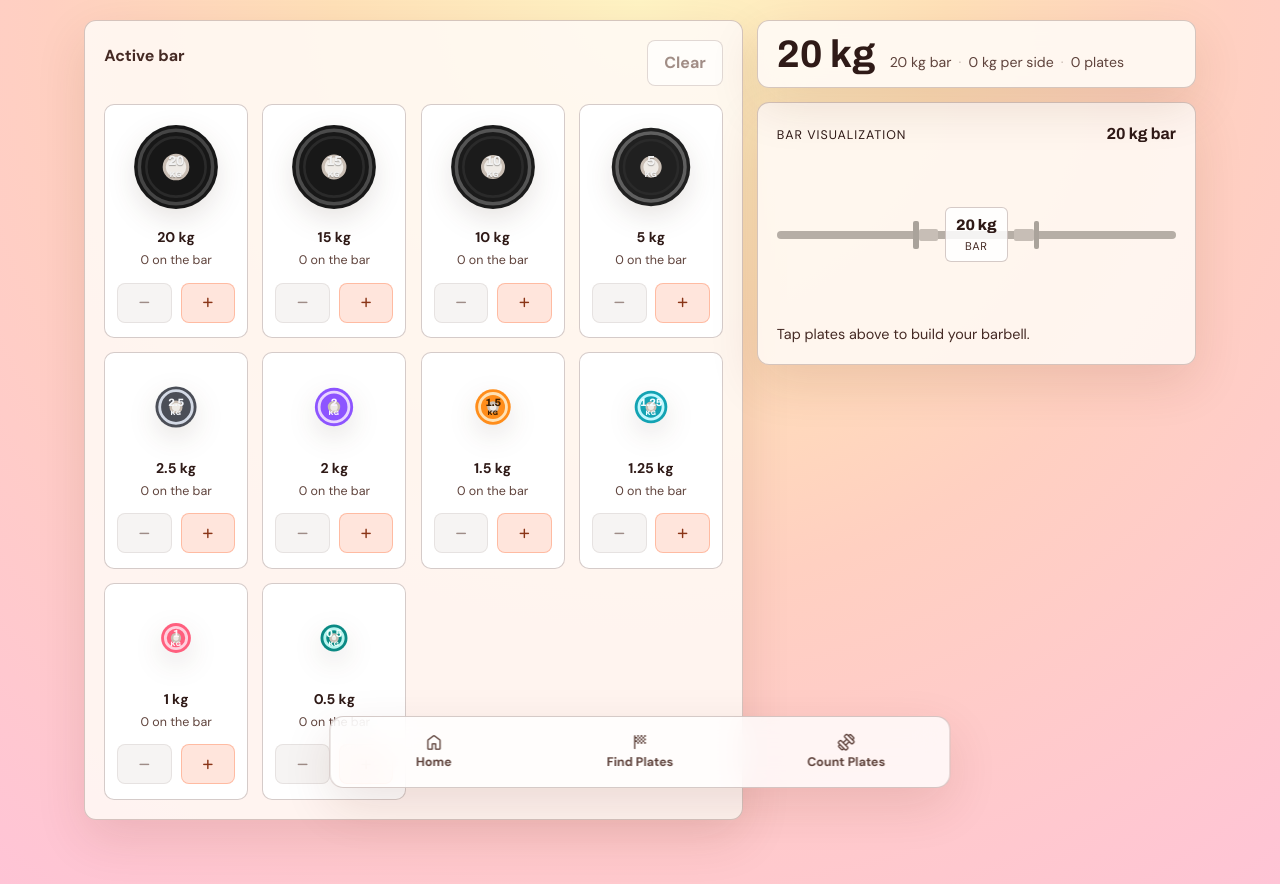
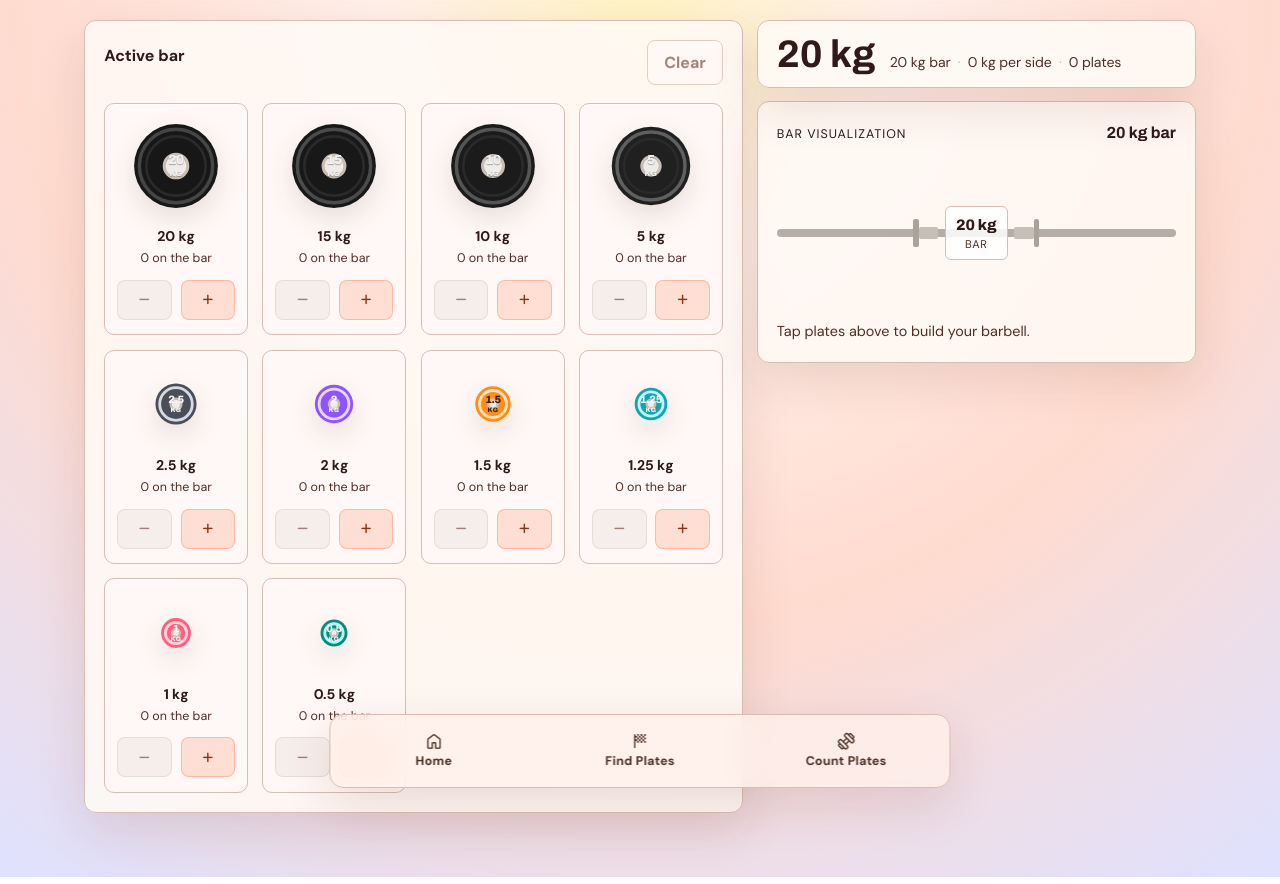
Before and after one commit to tomaszwojcikowski/how-heavy, a SvelteKit app: page /current in a window 1280 px wide. Built offline with nearby package versions, Linux system fonts and the light colour scheme.

Commit message:
feat: update color variables for improved accessibility and consistency across components

```diff
--- a/src/app.css
+++ b/src/app.css
@@ -1,19 +1,13 @@
 :root {
 	color-scheme: light;
 	font-family: 'DM Sans', sans-serif;
-	--page-bg: radial-gradient(circle at top, #fff4c4 0%, #ffe1b8 28%, #ffd0c1 54%, #ffc4d6 100%);
-	--surface-1: rgba(255, 255, 255, 0.92);
-	--surface-2: rgba(255, 250, 246, 0.98);
-	--surface-3: rgba(255, 255, 255, 0.8);
-	--surface-4: rgba(255, 255, 255, 0.98);
-	--outline: rgba(82, 41, 29, 0.24);
-	--ink-strong: #2f1a17;
-	--ink-soft: #452a24;
-	--ink-muted: #5f433c;
-	--ink-faint: #7a615a;
-	--accent-primary: #ff6f3c;
-	--accent-secondary: #0f9d87;
-	--accent-tertiary: #3559e0;
+	--page-bg: radial-gradient(
+		circle at top,
+		#fff4c4 0%,
+		var(--md-sys-color-surface-container-low) 24%,
+		var(--md-sys-color-primary-container) 58%,
+		var(--md-sys-color-tertiary-container) 100%
+	);
 	--shadow: 0 18px 50px rgba(99, 36, 19, 0.12);
 	--radius-xl: 12px;
 	--radius-lg: 8px;
@@ -25,7 +19,12 @@
 	--type-body-sm: 0.88rem;
 	--type-label: 0.78rem;
 	--leading-tight: 1.06;
-	--leading-copy: 1.55;
+	--leading-copy: 1.48;
+	--leading-surface: 1.34;
+	--leading-label: 1.12;
+	--tracking-tight: -0.012em;
+	--tracking-body: -0.006em;
+	--tracking-label: 0.12em;
 	--md-sys-color-primary: #c84b1c;
 	--md-sys-color-on-primary: #ffffff;
 	--md-sys-color-primary-container: #ffdbcf;
@@ -42,14 +41,43 @@
 	--md-sys-color-on-error: #ffffff;
 	--md-sys-color-error-container: #ffdad6;
 	--md-sys-color-on-error-container: #410002;
-	--md-sys-color-surface: #fffaf5;
+	--md-sys-color-surface-dim: #ecd5cc;
+	--md-sys-color-surface: #fff8f5;
+	--md-sys-color-surface-bright: #fff8f5;
 	--md-sys-color-on-surface: #2f1a17;
-	--md-sys-color-surface-variant: #f5e0d7;
-	--md-sys-color-on-surface-variant: #52291d;
-	--md-sys-color-outline: #855443;
-	--md-sys-color-outline-variant: #e7bdb0;
+	--md-sys-color-surface-container-lowest: #ffffff;
+	--md-sys-color-surface-container-low: #fff0ea;
+	--md-sys-color-surface-container: #fce9e2;
+	--md-sys-color-surface-container-high: #f7e2da;
+	--md-sys-color-surface-container-highest: #f1ddd5;
+	--md-sys-color-surface-variant: #f2dfd7;
+	--md-sys-color-on-surface-variant: #4d2f27;
+	--md-sys-color-outline: #7b5448;
+	--md-sys-color-outline-variant: #d7bdb4;
 	--md-sys-color-background: #fffaf5;
 	--md-sys-color-on-background: #2f1a17;
+	--md-sys-color-inverse-surface: #3f2c28;
+	--md-sys-color-inverse-on-surface: #ffede8;
+	--md-sys-color-inverse-primary: #ffb59c;
+	--surface-1: color-mix(in srgb, var(--md-sys-color-surface-container) 88%, white 12%);
+	--surface-2: color-mix(in srgb, var(--md-sys-color-surface-container-high) 92%, white 8%);
+	--surface-3: color-mix(in srgb, var(--md-sys-color-surface-container-low) 80%, transparent);
+	--surface-4: color-mix(in srgb, var(--md-sys-color-surface-bright) 94%, var(--md-sys-color-surface-container-lowest) 6%);
+	--accent-primary: var(--md-sys-color-primary);
+	--accent-secondary: var(--md-sys-color-secondary);
+	--accent-tertiary: var(--md-sys-color-tertiary);
+	--outline: var(--md-sys-color-outline-variant);
+	--text-primary: var(--md-sys-color-on-surface);
+	--text-secondary: var(--md-sys-color-on-surface-variant);
+	--text-tertiary: var(--md-sys-color-outline);
+	--focus-ring-color: color-mix(in srgb, var(--md-sys-color-tertiary) 76%, white 24%);
+	--focus-ring-shadow: color-mix(in srgb, var(--md-sys-color-tertiary) 18%, transparent);
+	--interactive-primary: linear-gradient(
+		135deg,
+		var(--md-sys-color-primary),
+		color-mix(in srgb, var(--md-sys-color-primary) 72%, var(--md-sys-color-tertiary) 28%)
+	);
+	--interactive-primary-shadow: 0 10px 24px color-mix(in srgb, var(--md-sys-color-primary) 28%, transparent);
 	--md-ref-typeface-plain: 'DM Sans', sans-serif;
 	--md-ref-typeface-brand: 'Archivo', sans-serif;
 	--md-sys-shape-corner-extra-small: 4px;
@@ -67,7 +95,7 @@ body {
 	margin: 0;
 	min-height: 100%;
 	background: var(--page-bg);
-	color: var(--ink-strong);
+	color: var(--text-primary);
 }
 
 body {
@@ -83,9 +111,9 @@ select {
 }
 
 :is(a, button, input, textarea, select):focus-visible {
-	outline: 3px solid rgba(53, 89, 224, 0.7);
+	outline: 3px solid var(--focus-ring-color);
 	outline-offset: 3px;
-	box-shadow: 0 0 0 6px rgba(53, 89, 224, 0.14);
+	box-shadow: 0 0 0 6px var(--focus-ring-shadow);
 }
 
 a {
@@ -121,10 +149,11 @@ p {
 
 .eyebrow {
 	font-size: var(--type-label);
-	letter-spacing: 0.18em;
+	letter-spacing: var(--tracking-label);
 	text-transform: uppercase;
 	color: var(--accent-tertiary);
 	margin-bottom: 0.3rem;
+	line-height: var(--leading-label);
 }
 
 .topbar h1 {
@@ -134,8 +163,10 @@ p {
 
 .topbar-copy {
 	max-width: 36rem;
-	color: var(--ink-muted);
+	color: var(--text-secondary);
 	font-size: var(--type-body-lg);
+	line-height: 1.4;
+	letter-spacing: var(--tracking-body);
 }
 
 .primary-nav {
@@ -163,7 +194,7 @@ p {
 	text-align: center;
 	border-radius: 10px;
 	font-weight: 700;
-	color: var(--ink-muted);
+	color: var(--text-secondary);
 	transition: background-color 0.2s ease, color 0.2s ease, transform 0.2s ease;
 	position: relative;
 	overflow: hidden;
@@ -182,7 +213,8 @@ p {
 
 .nav-label {
 	font-size: var(--type-label);
-	line-height: 1;
+	line-height: var(--leading-label);
+	letter-spacing: 0.02em;
 }
 
 .primary-nav a.active .nav-icon {
@@ -190,10 +222,10 @@ p {
 }
 
 .primary-nav a.active {
-	background: linear-gradient(135deg, var(--accent-primary), #ff9d57);
+	background: var(--interactive-primary);
 	color: #fffaf5;
 	transform: translateY(-1px);
-	box-shadow: 0 10px 24px rgba(255, 111, 60, 0.28);
+	box-shadow: var(--interactive-primary-shadow);
 }
 
 .page-frame {
@@ -227,13 +259,16 @@ p {
 .section-heading h2 {
 	font-size: var(--type-headline);
 	line-height: var(--leading-tight);
+	letter-spacing: var(--tracking-tight);
 }
 
 .hero-copy p,
 .section-heading p,
 .feature-card p {
-	color: var(--ink-muted);
+	color: var(--text-secondary);
 	font-size: var(--type-body-lg);
+	line-height: var(--leading-surface);
+	letter-spacing: var(--tracking-body);
 }
 
 .hero-actions {
@@ -254,15 +289,15 @@ p {
 }
 
 .cta-primary {
-	background: linear-gradient(135deg, var(--accent-primary), #ff9d57);
+	background: var(--interactive-primary);
 	color: #fffaf5;
-	box-shadow: 0 14px 26px rgba(255, 111, 60, 0.24);
+	box-shadow: 0 14px 26px color-mix(in srgb, var(--md-sys-color-primary) 24%, transparent);
 }
 
 .cta-secondary {
-	background: rgba(255, 255, 255, 0.6);
+	background: var(--surface-4);
 	border-color: var(--outline);
-	color: var(--ink-strong);
+	color: var(--text-primary);
 }
 
 .feature-grid,
@@ -365,7 +400,7 @@ p {
 	gap: 1rem;
 	padding-bottom: 0.85rem;
 	border-bottom: 1px solid var(--outline);
-	color: var(--ink-muted);
+	color: var(--text-secondary);
 }
 
 .placeholder-row:last-child {
@@ -374,7 +409,7 @@ p {
 }
 
 .placeholder-row strong {
-	color: var(--ink-strong);
+	color: var(--text-primary);
 	text-align: right;
 }
 
@@ -439,16 +474,66 @@ p {
 @media (prefers-color-scheme: dark) {
 	:root {
 		color-scheme: dark;
-		--page-bg: radial-gradient(circle at top, #2d1a16 0%, #221517 34%, #161920 72%, #101318 100%);
-		--surface-1: rgba(34, 28, 28, 0.82);
-		--surface-2: rgba(28, 24, 24, 0.92);
-		--surface-3: rgba(31, 27, 30, 0.8);
-		--surface-4: rgba(44, 38, 40, 0.92);
-		--outline: rgba(255, 236, 225, 0.18);
-		--ink-strong: #fff4ea;
-		--ink-soft: #e3cec4;
-		--ink-muted: #c7b2a8;
-		--ink-faint: #a68f86;
+		--page-bg: radial-gradient(
+			circle at top,
+			color-mix(in srgb, var(--md-sys-color-primary-container) 32%, var(--md-sys-color-surface) 68%) 0%,
+			var(--md-sys-color-surface-container) 34%,
+			var(--md-sys-color-surface) 72%,
+			var(--md-sys-color-background) 100%
+		);
+		--md-sys-color-primary: #ffb59c;
+		--md-sys-color-on-primary: #5f1500;
+		--md-sys-color-primary-container: #7f2708;
+		--md-sys-color-on-primary-container: #ffdbcf;
+		--md-sys-color-secondary: #81d8c2;
+		--md-sys-color-on-secondary: #00382c;
+		--md-sys-color-secondary-container: #005141;
+		--md-sys-color-on-secondary-container: #9df5de;
+		--md-sys-color-tertiary: #bcc2ff;
+		--md-sys-color-on-tertiary: #112978;
+		--md-sys-color-tertiary-container: #2941a8;
+		--md-sys-color-on-tertiary-container: #dee1ff;
+		--md-sys-color-error: #ffb4ab;
+		--md-sys-color-on-error: #690005;
+		--md-sys-color-error-container: #93000a;
+		--md-sys-color-on-error-container: #ffdad6;
+		--md-sys-color-surface-dim: #100b0a;
+		--md-sys-color-surface: #181211;
+		--md-sys-color-surface-bright: #403735;
+		--md-sys-color-on-surface: #fff4ea;
+		--md-sys-color-surface-container-lowest: #0c0605;
+		--md-sys-color-surface-container-low: #221b1a;
+		--md-sys-color-surface-container: #271f1e;
+		--md-sys-color-surface-container-high: #322927;
+		--md-sys-color-surface-container-highest: #3d3331;
+		--md-sys-color-surface-variant: #5a4037;
+		--md-sys-color-on-surface-variant: #e8c2b5;
+		--md-sys-color-outline: #b48f83;
+		--md-sys-color-outline-variant: #5a4037;
+		--md-sys-color-background: #181211;
+		--md-sys-color-on-background: #fff4ea;
+		--md-sys-color-inverse-surface: #ffede8;
+		--md-sys-color-inverse-on-surface: #3a2c28;
+		--md-sys-color-inverse-primary: #a23c1b;
+		--surface-1: color-mix(in srgb, var(--md-sys-color-surface-container) 92%, white 8%);
+		--surface-2: color-mix(in srgb, var(--md-sys-color-surface-container-high) 94%, white 6%);
+		--surface-3: color-mix(in srgb, var(--md-sys-color-surface-container-low) 84%, transparent);
+		--surface-4: color-mix(in srgb, var(--md-sys-color-surface-bright) 88%, var(--md-sys-color-surface-container-highest) 12%);
+		--outline: var(--md-sys-color-outline-variant);
+		--text-primary: var(--md-sys-color-on-surface);
+		--text-secondary: var(--md-sys-color-on-surface-variant);
+		--text-tertiary: var(--md-sys-color-outline);
+		--accent-primary: var(--md-sys-color-primary);
+		--accent-secondary: var(--md-sys-color-secondary);
+		--accent-tertiary: var(--md-sys-color-tertiary);
+		--focus-ring-color: color-mix(in srgb, var(--md-sys-color-tertiary) 82%, white 18%);
+		--focus-ring-shadow: color-mix(in srgb, var(--md-sys-color-tertiary) 24%, transparent);
+		--interactive-primary: linear-gradient(
+			135deg,
+			var(--md-sys-color-primary),
+			color-mix(in srgb, var(--md-sys-color-primary) 76%, var(--md-sys-color-tertiary) 24%)
+		);
+		--interactive-primary-shadow: 0 10px 24px color-mix(in srgb, var(--md-sys-color-primary) 24%, transparent);
 		--shadow: 0 18px 50px rgba(0, 0, 0, 0.34);
 	}
 
--- a/src/lib/components/BarSelector.svelte
+++ b/src/lib/components/BarSelector.svelte
@@ -30,7 +30,7 @@
 	.bar-selector__label {
 		margin: 0;
 		font-weight: 700;
-		color: var(--ink-soft);
+		color: var(--text-primary);
 	}
 
 	md-segmented-button-set {
--- a/src/lib/components/PlatePicker.svelte
+++ b/src/lib/components/PlatePicker.svelte
@@ -98,11 +98,11 @@
 	.plate-choice__meta span {
 		font-weight: 700;
 		font-size: 0.88rem;
-		color: var(--ink-strong);
+		color: var(--text-primary);
 	}
 
 	.plate-choice__meta small {
-		color: var(--ink-muted);
+		color: var(--text-secondary);
 		font-size: 0.78rem;
 	}
 
@@ -121,7 +121,7 @@
 		border-radius: 8px;
 		border: 1px solid var(--outline);
 		background: var(--surface-2);
-		color: var(--ink-soft);
+		color: var(--text-primary);
 		cursor: pointer;
 	}
 
@@ -145,7 +145,7 @@
 	.plate-choice__action:disabled {
 		background: rgba(95, 67, 60, 0.08);
 		border-color: rgba(95, 67, 60, 0.14);
-		color: var(--ink-faint);
+		color: var(--text-tertiary);
 		opacity: 0.72;
 		cursor: not-allowed;
 	}
--- a/src/lib/components/PlateStackPreview.svelte
+++ b/src/lib/components/PlateStackPreview.svelte
@@ -217,19 +217,19 @@
 		font-family: 'Archivo', sans-serif;
 		font-size: 0.95rem;
 		font-weight: 800;
-		color: var(--ink-strong);
+		color: var(--text-primary);
 	}
 
 	.bar-label small {
 		font-size: 0.7rem;
 		text-transform: uppercase;
 		letter-spacing: 0.06em;
-		color: var(--ink-soft);
+		color: var(--text-secondary);
 	}
 
 	.empty-note {
 		margin: 0;
-		color: var(--ink-soft);
+		color: var(--text-secondary);
 		font-size: 0.9rem;
 	}
 </style>
--- a/src/lib/components/ResultCard.svelte
+++ b/src/lib/components/ResultCard.svelte
@@ -85,6 +85,7 @@
 		font-family: 'Archivo', sans-serif;
 		font-size: clamp(1.8rem, 4vw, 2.6rem);
 		line-height: 1.02;
+		letter-spacing: var(--tracking-tight);
 	}
 
 	.result-card__status {
@@ -97,7 +98,8 @@
 		font-size: 0.82rem;
 		font-weight: 800;
 		text-transform: uppercase;
-		letter-spacing: 0.08em;
+		letter-spacing: 0.05em;
+		line-height: var(--leading-label);
 		background: rgba(15, 157, 135, 0.16);
 		color: #0d5a4d;
 	}
@@ -114,8 +116,10 @@
 
 	.result-card__message {
 		margin: 0;
-		color: var(--ink-muted);
+		color: var(--text-secondary);
 		font-size: var(--type-body-md);
+		line-height: var(--leading-surface);
+		letter-spacing: var(--tracking-body);
 	}
 
 	.result-card__metrics {
@@ -134,10 +138,11 @@
 	}
 
 	small {
-		color: var(--ink-muted);
+		color: var(--text-secondary);
 		font-size: var(--type-label);
 		text-transform: uppercase;
-		letter-spacing: 0.08em;
+		letter-spacing: 0.06em;
+		line-height: var(--leading-label);
 	}
 
 	strong {
--- a/src/routes/current/+page.svelte
+++ b/src/routes/current/+page.svelte
@@ -238,15 +238,17 @@
 		font-family: 'Archivo', sans-serif;
 		font-size: clamp(1.8rem, 5vw, 2.4rem);
 		line-height: 1;
-		color: var(--ink-strong);
+		color: var(--text-primary);
 	}
 
 	.totals-strip__meta {
 		display: flex;
 		gap: 0.45rem;
 		align-items: center;
-		color: var(--ink-muted);
+		color: var(--text-secondary);
 		font-size: 0.88rem;
+		line-height: 1.24;
+		letter-spacing: var(--tracking-body);
 		flex-wrap: wrap;
 	}
 
@@ -280,12 +282,12 @@
 		border: 1px solid var(--outline);
 		background: var(--surface-4);
 		cursor: pointer;
-		color: var(--ink-soft);
+		color: var(--text-primary);
 	}
 
 	.clear-btn:disabled {
 		opacity: 0.7;
-		color: var(--ink-faint);
+		color: var(--text-tertiary);
 		cursor: not-allowed;
 	}
 
```
Also changed, not shown: src/routes/+page.svelte (+8 -3 lines).
